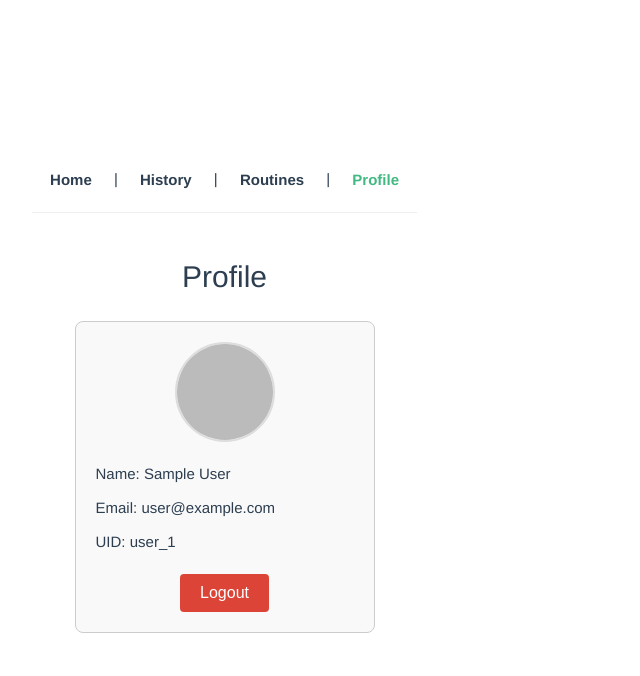
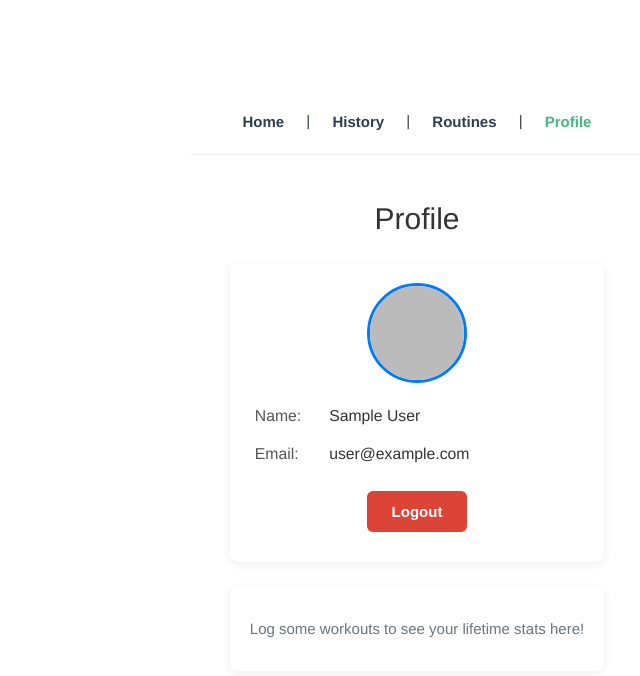
Before and after one commit to beuhjonny/liftassist-app, a Vue app: page /profile in a window 1280 px wide. Shown: the top 676 px of the page, without its empty margins (223-863 px from the left). Built offline with nearby package versions, Linux system fonts and the light colour scheme; no server answers; the database is empty; sample sign-in values are in the browser's storage.

Commit message:
fastchunk, css tomfoolery

```diff
--- a/src/assets/main.css
+++ b/src/assets/main.css
@@ -1,7 +1,7 @@
 @import './base.css';
 
 #app {
-  max-width: 1280px;
+  max-width: 1200px;
   margin: 0 auto;
   padding: 2rem;
   font-weight: normal;
@@ -28,8 +28,8 @@ a,
   }
 
   #app {
-    display: grid;
-    grid-template-columns: 1fr 1fr;
+   /* display: grid; */
+   /* grid-template-columns: 1fr 1fr; */
     padding: 0 2rem;
   }
 }
--- a/src/views/Home.vue
+++ b/src/views/Home.vue
@@ -421,12 +421,12 @@ const closeManifestoModal = () => { showManifestoModal.value = false; };
 <style scoped>
 /* Main layout and structure */
 .home-view {
-  padding: 20px;
-  max-width: 800px;
-  margin: 20px auto;
+  padding: 10px;
+  max-width: 1200px;
+  margin: 10px auto;
 }
 .card {
-  background-color: #fff; padding: 25px; border-radius: 8px;
+  background-color: #fff; padding: 10px; border-radius: 8px;
   margin-bottom: 25px; box-shadow: 0 2px 10px rgba(0,0,0,0.08);
   text-align: left;
 }
--- a/src/views/Profile.vue
+++ b/src/views/Profile.vue
@@ -1,23 +1,218 @@
 <template>
   <div class="profile-view">
     <h1>Profile</h1>
-    <div v-if="user" class="user-details">
-      <img v-if="user.photoURL" :src="user.photoURL" alt="User Photo" class="user-photo" />
-      <p><strong>Name:</strong> {{ user.displayName || 'N/A' }}</p>
-      <p><strong>Email:</strong> {{ user.email || 'N/A' }}</p>
-      <p><strong>UID:</strong> {{ user.uid }}</p>
-      <button @click="handleLogout" class="logout-button">Logout</button>
+    <div v-if="user" class="user-details-container">
+      <div class="user-details card">
+        <img v-if="user.photoURL" :src="user.photoURL" alt="User Photo" class="user-photo" />
+        <p><strong>Name:</strong> {{ user.displayName || 'N/A' }}</p>
+        <p><strong>Email:</strong> {{ user.email || 'N/A' }}</p>
+        <button @click="handleLogout" class="logout-button">Logout</button>
+      </div>
+
+      <div v-if="isLoadingStats" class="loading-message card">
+        <p>Loading your stats...</p>
+      </div>
+      <div v-else-if="statsError" class="error-message card">
+        <p>Could not load stats: {{ statsError }}</p>
+      </div>
+      <div v-else-if="loggedWorkouts.length > 0" class="lifetime-stats-card card">
+        <h2>Lifetime Stats 💪</h2>
+        <ul>
+          <li>
+            <span class="stat-icon">🏋️</span>
+            <span class="stat-label">Total Volume Lifted:</span>
+            <span class="stat-value">{{ lifetimeStats.totalVolume.toLocaleString() }} lbs</span>
+          </li>
+          <li>
+            <span class="stat-icon">🗓️</span>
+            <span class="stat-label">Workouts Completed:</span>
+            <span class="stat-value">{{ lifetimeStats.totalWorkouts }}</span>
+          </li>
+          <li>
+            <span class="stat-icon">⏱️</span>
+            <span class="stat-label">Total Training Time:</span>
+            <span class="stat-value">{{ formatLifetimeDuration(lifetimeStats.totalTimeMinutes) }}</span>
+          </li>
+          <li>
+            <span class="stat-icon">🏆</span>
+            <span class="stat-label">Personal Records Smashed:</span>
+            <span class="stat-value">{{ lifetimeStats.totalPRs }}</span>
+          </li>
+          <li v-if="lifetimeStats.firstWorkoutDate">
+            <span class="stat-icon">🚀</span>
+            <span class="stat-label">Lifting Since:</span>
+            <span class="stat-value">{{ formatDateForDisplay(lifetimeStats.firstWorkoutDate) }}</span>
+          </li>
+        </ul>
+      </div>
+      <div v-else class="no-stats card">
+          <p>Log some workouts to see your lifetime stats here!</p>
+      </div>
+
     </div>
-    <div v-else>
+    <div v-else class="loading-message card">
       <p>Loading user information or not logged in...</p>
     </div>
   </div>
-</template>  <script setup lang="ts">
+</template>
+
+<script setup lang="ts">
+import { ref, computed, onMounted, watch } from 'vue';
 import { useRouter } from 'vue-router';
+import { collection, query, getDocs, orderBy, Timestamp } from 'firebase/firestore';
+import { db } from '../firebase'; // Adjust path if needed
 import useAuth from '../composables/useAuth'; // Adjust path if needed
+
+// --- START Interface Definitions (Consider moving to a shared types.ts file) ---
+interface LoggedSetData {
+  exerciseId: string;
+  exerciseName: string;
+  setNumber: number;
+  prescribedWeight: number;
+  prescribedReps: number;
+  actualWeight: number;
+  actualReps: number;
+  status: 'done' | 'failed';
+  timestamp: any; // Can be Timestamp from Firestore or Date object after conversion
+}
+
+interface PerformedExerciseInLog {
+  exerciseId: string;
+  exerciseName: string;
+  sets: LoggedSetData[];
+  isPR?: boolean;
+}
+
+interface LoggedWorkout {
+  id: string;
+  userId: string;
+  date: Timestamp | Date; // Data from Firestore is Timestamp, can be converted to Date
+  trainingProgramIdUsed: string;
+  workoutDayNameUsed: string;
+  workoutDayIdUsed: string;
+  performedExercises: PerformedExerciseInLog[];
+  trainingProgramNameUsed?: string;
+  overallSessionNotes?: string;
+  startTime?: any;
+  endTime?: any;
+  durationMinutes?: number;
+}
+// --- END Interface Definitions ---
+
+interface LifetimeStats {
+  totalVolume: number;
+  totalWorkouts: number;
+  totalTimeMinutes: number;
+  totalPRs: number;
+  firstWorkoutDate: Date | null;
+}
 
 const { user, logout } = useAuth();
 const router = useRouter();
+
+const loggedWorkouts = ref<LoggedWorkout[]>([]);
+const isLoadingStats = ref(true);
+const statsError = ref<string | null>(null);
+
+const ensureDateObject = (dateInput: Timestamp | Date): Date => {
+  if (dateInput instanceof Timestamp) {
+    return dateInput.toDate();
+  }
+  return new Date(dateInput.getTime()); // Create a new Date instance from milliseconds
+};
+
+const lifetimeStats = computed<LifetimeStats>(() => {
+  let volume = 0;
+  let workoutsCount = 0;
+  let timeMinutes = 0;
+  let prsCount = 0;
+  let firstDate: Date | null = null;
+
+  if (loggedWorkouts.value.length > 0) {
+    workoutsCount = loggedWorkouts.value.length;
+
+    // History is fetched sorted by date ascending, so the first item is the earliest
+    if (loggedWorkouts.value[0]?.date) {
+        firstDate = ensureDateObject(loggedWorkouts.value[0].date);
+    }
+
+    loggedWorkouts.value.forEach(workout => {
+      workout.performedExercises?.forEach(ex => {
+        ex.sets.forEach(set => {
+          if (typeof set.actualWeight === 'number' && typeof set.actualReps === 'number' && set.actualReps > 0) {
+            volume += set.actualWeight * set.actualReps;
+          }
+        });
+        if (ex.isPR) {
+          prsCount++;
+        }
+      });
+
+      if (typeof workout.durationMinutes === 'number' && workout.durationMinutes > 0) {
+        timeMinutes += workout.durationMinutes;
+      }
+    });
+  }
+
+  return {
+    totalVolume: volume,
+    totalWorkouts: workoutsCount,
+    totalTimeMinutes: timeMinutes,
+    totalPRs: prsCount,
+    firstWorkoutDate: firstDate,
+  };
+});
+
+const fetchAllWorkoutHistoryForStats = async () => {
+  if (!user.value || !user.value.uid) {
+    statsError.value = "User not available for stats.";
+    isLoadingStats.value = false;
+    loggedWorkouts.value = [];
+    return;
+  }
+  isLoadingStats.value = true;
+  statsError.value = null;
+  const history: LoggedWorkout[] = [];
+  try {
+    const historyCollectionRef = collection(db, 'users', user.value.uid, 'loggedWorkouts');
+    const q = query(historyCollectionRef, orderBy('date', 'asc')); // Oldest first
+
+    const querySnapshot = await getDocs(q);
+    querySnapshot.forEach((docSnap) => {
+      history.push({ id: docSnap.id, ...docSnap.data() } as LoggedWorkout);
+    });
+    loggedWorkouts.value = history;
+  } catch (e: any) {
+    console.error("Error fetching workout history for stats:", e);
+    statsError.value = "Failed to load workout stats. " + e.message;
+    loggedWorkouts.value = [];
+  } finally {
+    isLoadingStats.value = false;
+  }
+};
+
+const formatLifetimeDuration = (totalMinutes: number): string => {
+  if (totalMinutes === 0 && loggedWorkouts.value.length > 0) return '0 minutes';
+  if (!totalMinutes || totalMinutes <= 0) return 'N/A';
+
+  const days = Math.floor(totalMinutes / (60 * 24));
+  const hours = Math.floor((totalMinutes % (60 * 24)) / 60);
+  const minutes = Math.floor(totalMinutes % 60);
+
+  const parts: string[] = [];
+  if (days > 0) parts.push(`${days} day${days !== 1 ? 's' : ''}`);
+  if (hours > 0) parts.push(`${hours} hour${hours !== 1 ? 's' : ''}`);
+  if (minutes > 0 || parts.length === 0) {
+    parts.push(`${minutes} minute${minutes !== 1 ? 's' : ''}`);
+  }
+
+  return parts.length > 0 ? parts.join(', ') : (loggedWorkouts.value.length > 0 ? '0 minutes' : 'N/A');
+};
+
+const formatDateForDisplay = (date: Date | null): string => {
+    if (!date) return 'N/A';
+    return date.toLocaleDateString(undefined, { year: 'numeric', month: 'long', day: 'numeric' });
+};
 
 const handleLogout = async () => {
   try {
@@ -25,8 +220,26 @@ const handleLogout = async () => {
     router.push('/');
   } catch (error) {
     console.error('Error during profile logout:', error);
+    // Optionally, show an error message to the user
   }
 };
+
+onMounted(() => {
+  if (user.value) {
+    fetchAllWorkoutHistoryForStats();
+  }
+});
+
+watch(user, (newUser) => {
+  if (newUser && newUser.uid) { // Ensure newUser has uid before fetching
+    fetchAllWorkoutHistoryForStats();
+  } else {
+    loggedWorkouts.value = [];
+    isLoadingStats.value = true; // Reset for next potential login
+    statsError.value = null;
+  }
+}, { immediate: true }); // immediate:true will call it on component setup if user is already available
+
 </script>
 
 <style scoped>
@@ -35,20 +248,45 @@ const handleLogout = async () => {
   flex-direction: column;
   align-items: center;
   padding: 20px;
+  max-width: 1200px; /* Max width for the profile content */
+  margin: 20px auto;
+}
+
+.profile-view h1 {
+    margin-bottom: 20px;
+    color: #333;
+}
+
+.user-details-container {
+    width: 100%;
+    display: flex;
+    flex-direction: column;
+    gap: 25px; /* Space between cards */
+}
+
+.card { /* General card styling */
+  background-color: #fff;
+  padding: 20px 25px;
+  border-radius: 8px;
+  box-shadow: 0 2px 10px rgba(0,0,0,0.08);
+  text-align: left;
+  width: 100%; /* Make cards take full width of container */
+  box-sizing: border-box;
 }
 
 .user-details {
-  margin-top: 20px;
-  padding: 20px;
-  border: 1px solid #ccc;
-  border-radius: 8px;
-  background-color: #f9f9f9;
-  text-align: left;
-  min-width: 300px;
+  /* user-details specific styles if any, inherits from .card */
 }
 
 .user-details p {
-  margin: 10px 0;
+  margin: 12px 0;
+  font-size: 1.05em;
+  color: #333;
+}
+.user-details p strong {
+    color: #555;
+    min-width: 70px; /* Align values a bit */
+    display: inline-block;
 }
 
 .user-photo {
@@ -57,23 +295,95 @@ const handleLogout = async () => {
   height: 100px;
   border-radius: 50%;
   margin: 0 auto 20px auto;
-  border: 2px solid #ddd;
+  border: 3px solid #007bff; /* Primary color border */
+  object-fit: cover;
 }
 
 .logout-button {
   display: block;
-  margin: 20px auto 0 auto;
-  padding: 10px 20px;
-  font-size: 16px;
+  margin: 25px auto 10px auto;
+  padding: 12px 25px;
+  font-size: 1em;
+  font-weight: bold;
   background-color: #DB4437;
   color: white;
   border: none;
-  border-radius: 4px;
+  border-radius: 6px;
   cursor: pointer;
-  transition: background-color 0.3s;
+  transition: background-color 0.2s ease-in-out;
 }
 
 .logout-button:hover {
   background-color: #c23327;
 }
+
+/* Lifetime Stats Card */
+.lifetime-stats-card h2 {
+  text-align: center;
+  margin-top: 0;
+  margin-bottom: 25px;
+  color: #333;
+  font-size: 1.6em;
+}
+
+.lifetime-stats-card ul {
+  list-style-type: none;
+  padding: 0;
+  margin: 0;
+}
+
+.lifetime-stats-card li {
+  display: flex;
+  align-items: center;
+  font-size: 1em;
+  color: #454545;
+  padding: 12px 5px; /* Added some horizontal padding */
+  border-bottom: 1px solid #f0f0f0;
+}
+
+.lifetime-stats-card li:last-child {
+  border-bottom: none;
+}
+
+.stat-icon {
+  font-size: 1.6em;
+  margin-right: 15px;
+  min-width: 25px; /* Ensure alignment even if icon is small */
+  text-align: center;
+  color: #007bff; /* Primary color for icons */
+}
+
+.stat-label {
+  font-weight: 500;
+  margin-right: 8px;
+  color: #333;
+  flex-shrink: 0; /* Prevent label from shrinking if value is long */
+}
+
+.stat-value {
+  font-weight: bold;
+  color: #28a745; /* Green for positive stats */
+  margin-left: auto;
+  text-align: right;
+  white-space: nowrap; /* Prevent wrapping for consistency */
+}
+
+.no-stats,
+.loading-message.card, /* Style loading message if it's also a card */
+.error-message.card {  /* Style error message if it's also a card */
+  text-align: center;
+  color: #6c757d;
+  padding: 30px 20px;
+}
+.error-message.card {
+    color: #dc3545;
+    background-color: #f8d7da;
+    border: 1px solid #f5c6cb; /* Add border if it's a card */
+}
+.loading-message:not(.card) { /* Style for non-card loading messages */
+  text-align: center;
+  padding: 20px;
+  color: #6c757d;
+}
+
 </style>
```
Also changed, not shown: src/router/index.ts (+19 -20 lines).
